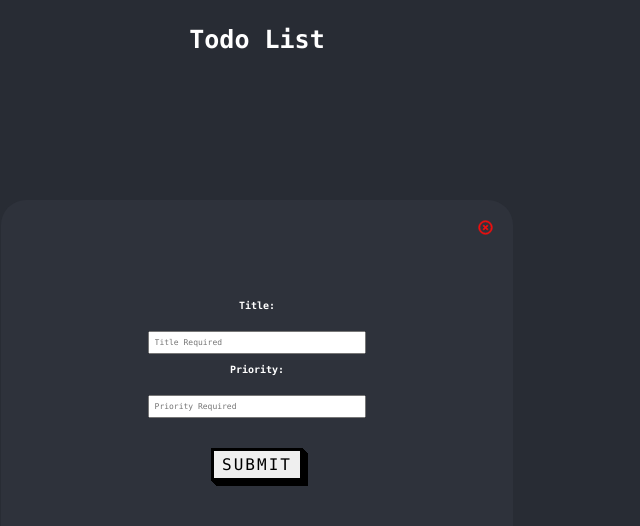
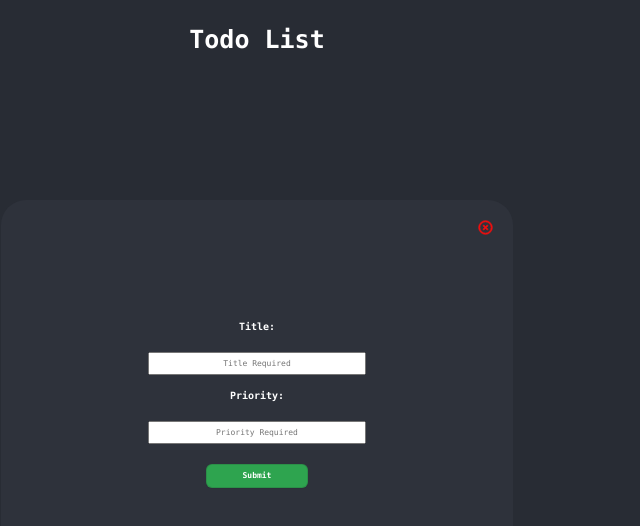
Before and after one commit to JackMatthewRimmer/TodoApp, a React (Create React App) app in the folder todo-list/: page / in a window 1280 px wide. Both pictures are taken after a click on the icon 640 px from the left and 89 px from the top of the page. Shown: the top 526 px of the page, without its empty margins (383-1023 px from the left). Built offline with nearby package versions, Linux system fonts and the light colour scheme.

Commit message:
Add less tacky button

```diff
--- a/todo-list/src/Components/Modal/Modal.css
+++ b/todo-list/src/Components/Modal/Modal.css
@@ -20,6 +20,7 @@
 }
 
 .ModalFormSection {
+  margin-bottom: 15px;
 }
 
 .ModalField {
@@ -28,34 +29,58 @@
   min-width: 40%;
   font-size: 8px;
   padding: 5px;
+  text-align: center;
 }
+
 
 /* CSS */
 .ModalSubmit {
-  margin: 30px;
+  min-width: 20%;
+  appearance: none;
+  background-color: #2ea44f;
+  border: 1px solid rgba(27, 31, 35, .15);
+  border-radius: 6px;
+  box-shadow: rgba(27, 31, 35, .1) 0 1px 0;
+  box-sizing: border-box;
+  color: #fff;
+  cursor: pointer;
+  display: inline-block;
   font-family: inherit;
-  font-size: 16px;
-  letter-spacing: 2px;
+  font-size: 8px;
+  font-weight: 600;
+  line-height: 20px;
+  position: relative;
+  text-align: center;
   text-decoration: none;
-  text-transform: uppercase;
-  color: #000;
-  cursor: pointer;
-  border: 3px solid;
-  padding: 0.25em 0.5em;
-  box-shadow: 1px 1px 0px 0px, 2px 2px 0px 0px, 3px 3px 0px 0px, 4px 4px 0px 0px, 5px 5px 0px 0px;
   user-select: none;
   -webkit-user-select: none;
   touch-action: manipulation;
+  vertical-align: middle;
+  white-space: nowrap;
+}
+
+.ModalSubmit:focus:not(:focus-visible):not(.focus-visible) {
+  box-shadow: none;
+  outline: none;
+}
+
+.ModalSubmit:hover {
+  background-color: #2c974b;
+}
+
+.ModalSubmit:focus {
+  box-shadow: rgba(46, 164, 79, .4) 0 0 0 3px;
+  outline: none;
+}
+
+.ModalSubmit:disabled {
+  background-color: #94d3a2;
+  border-color: rgba(27, 31, 35, .1);
+  color: rgba(255, 255, 255, .8);
+  cursor: default;
 }
 
 .ModalSubmit:active {
-  box-shadow: 0px 0px 0px 0px;
-  top: 5px;
-  left: 5px;
+  background-color: #298e46;
+  box-shadow: rgba(20, 70, 32, .2) 0 1px 0 inset;
 }
-
-@media (min-width: 768px) {
-  .button-54 {
-    padding: 0.25em 0.75em;
-  }
-}
```
